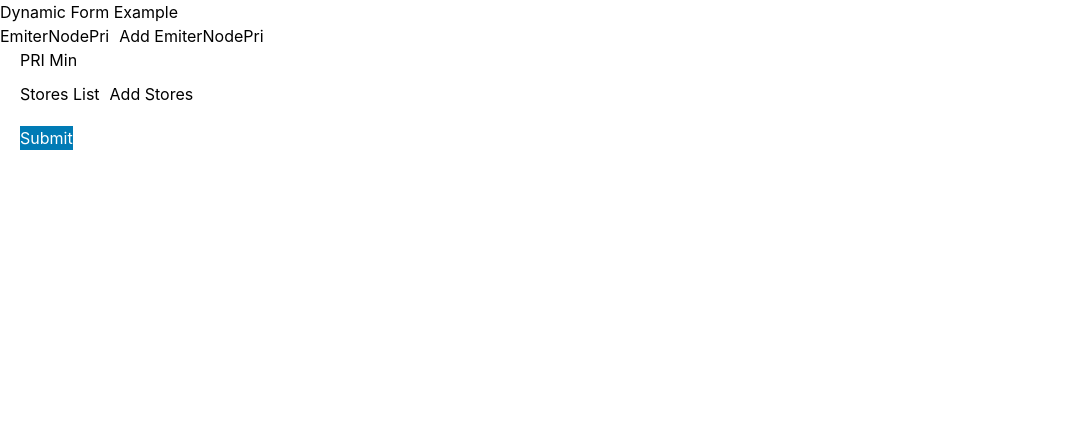
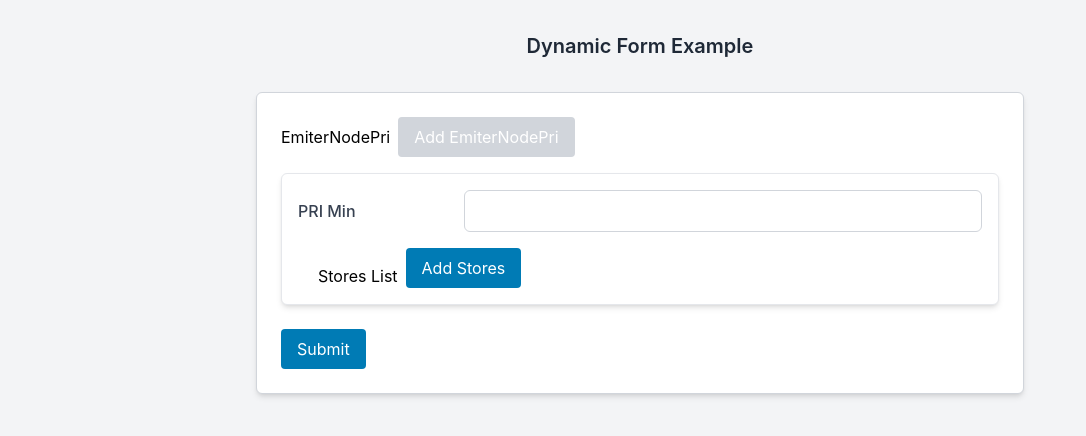
Before and after one commit to ayseberfinozcubuk/treeFormReact, a React (Create React App) app: page / in a window 1280 px wide. Both pictures are taken after a click on the button "Add EmiterNodePri". Shown: the top 436 px of the page, without its empty margins (0-1086 px from the left). Built offline with nearby package versions, Linux system fonts and the light colour scheme.

Commit message:
a little style added, alignment needs to be fixed

```diff
--- a/package.json
+++ b/package.json
@@ -8,7 +8,7 @@
     "@testing-library/react": "^13.4.0",
     "@testing-library/user-event": "^13.5.0",
     "primeicons": "^7.0.0",
-    "primereact": "^10.8.3",
+    "primereact": "^10.8.4",
     "react": "^18.3.1",
     "react-dom": "^18.3.1",
     "react-scripts": "5.0.1",
@@ -42,6 +42,6 @@
   "devDependencies": {
     "autoprefixer": "^10.4.20",
     "postcss": "^8.4.47",
-    "tailwindcss": "^3.4.13"
+    "tailwindcss": "^3.4.14"
   }
 }
--- a/src/App.js
+++ b/src/App.js
@@ -1,7 +1,7 @@
 // App.js
 import React, { useState } from "react";
 import DynamicForm from "./components/DynamicForm";
-import { Button } from "primereact/button";
+import FormButton from "./components/FormButton"; // Import FormButton
 import { useFormStore } from "./store/useFormStore";
 
 const App = () => {
@@ -32,18 +32,23 @@ const App = () => {
   };
 
   return (
-    <div className="app-container">
-      <h1>Dynamic Form Example</h1>
+    <div className="min-h-screen bg-gray-100 flex flex-col items-center justify-start py-8">
+      {/* The header/title at the top */}
+      <h1 className="text-xl font-semibold text-gray-800 mb-8">
+        Dynamic Form Example
+      </h1>
 
+      {/* The form container */}
+      <div className="w-full max-w-3xl p-6 bg-white shadow-md rounded-md border border-gray-300">
         {/* Show the "Add Root" button aligned with the form's indentation */}
-      <div>
+        <div className="mb-4 flex items-center">
           <label className="form-label">{root}</label>
-        <Button
+          <FormButton
             label={`Add ${root}`}
             icon="pi pi-plus"
             onClick={handleStartForm}
             disabled={isClicked} // Disable the button after the first click
-          style={{ marginLeft: "10px" }}
+            className="ml-2"
           />
         </div>
 
@@ -59,17 +64,13 @@ const App = () => {
         )}
 
         {/* Submit Button */}
-      <Button
+        <FormButton
           label="Submit"
           icon="pi pi-check"
           onClick={handleSubmit}
-        style={{
-          marginTop: "20px",
-          backgroundColor: "#007bb5",
-          color: "white",
-          marginLeft: "20px", // Ensure the submit button is aligned with the form
-        }}
+          className="mt-6 bg-blue-500 text-white"
         />
+      </div>
     </div>
   );
 };
--- a/src/Components/CancelButton.jsx
+++ b/src/Components/CancelButton.jsx
@@ -7,9 +7,9 @@ const CancelButton = ({ onCancel }) => {
     <Button
       label="Cancel"
       icon="pi pi-times"
-      className="p-button-danger"
       onClick={onCancel}
-      style={{ marginLeft: "10px" }}
+      className="ml-2 p-button-rounded p-button-success"
+      style={{ padding: "0.75rem 1.5rem" }}
     />
   );
 };
--- a/src/Components/DynamicForm.jsx
+++ b/src/Components/DynamicForm.jsx
@@ -45,7 +45,11 @@ const DynamicForm = ({ jsonPath, path = "", parentId, indentLevel = 0 }) => {
     );
   };
 
-  return <div>{data?.Properties.map(renderInput)}</div>;
+  return (
+    <div className={`p-4 border border-gray-200 rounded-md bg-white shadow-md`}>
+      {data?.Properties.map(renderInput)}
+    </div>
+  );
 };
 
 export default DynamicForm;
--- a/src/Components/ExtendShrinkButton.jsx
+++ b/src/Components/ExtendShrinkButton.jsx
@@ -5,9 +5,9 @@ import { Button } from "primereact/button";
 const ExtendShrinkButton = ({ isExtended, onToggle }) => {
   return (
     <Button
-      icon={isExtended ? "pi pi-angle-down" : "pi pi-angle-up"}
+      icon={isExtended ? "pi pi-angle-up" : "pi pi-angle-down"}
       onClick={onToggle}
-      className="p-button-text"
+      className="ml-2 mt-2 p-button-secondary"
     />
   );
 };
--- a/src/Components/InputForm.jsx
+++ b/src/Components/InputForm.jsx
@@ -11,8 +11,15 @@ const InputForm = ({ property, path, indentLevel }) => {
   };
 
   return (
-    <div style={{ marginLeft: `${indentLevel * 20}px`, marginBottom: "10px" }}>
-      <label className="form-label">{Label}</label>
+    <div
+      className={`flex items-center space-x-4 mb-4 ml-${indentLevel * 4}`} // Adjust spacing between elements
+    >
+      {/* Label */}
+      <label className="form-label text-gray-700 font-medium min-w-[150px]">
+        {Label}
+      </label>
+
+      {/* Input field */}
       <input
         type={Type === "Double" ? "number" : "text"}
         value={formValues[`${path}.${Name}`] || ""}
@@ -20,7 +27,7 @@ const InputForm = ({ property, path, indentLevel }) => {
         min={MinMax?.Min}
         max={MinMax?.Max}
         required
-        className="form-input"
+        className="form-input border border-gray-300 rounded-md p-2 w-full" // Tailwind classes for input styling
       />
     </div>
   );
--- a/src/Components/ListForm.jsx
+++ b/src/Components/ListForm.jsx
@@ -1,7 +1,7 @@
 // ListForm.jsx
 import React, { useState } from "react";
-import { Button } from "primereact/button";
 import DynamicForm from "./DynamicForm";
+import FormButton from "./FormButton"; // Import FormButton
 import { useFormStore } from "../store/useFormStore";
 import { v4 as uuidv4 } from "uuid";
 
@@ -27,24 +27,22 @@ const ListForm = ({ property, path, parentId, indentLevel }) => {
     <div style={{ marginLeft: `${indentLevel * 20}px` }}>
       {/* Add Stores Button (disable after one click) */}
       <label>{Label}</label>
-      <Button
-        type="button"
+      <FormButton
         label={`Add ${Name}`} // E.g., Add Stores
         icon="pi pi-plus"
         onClick={handleAddListClick}
         disabled={isClicked} // Disable after first click
-        style={{ marginLeft: "10px" }}
+        className="ml-2"
       />
 
       {/* Dynamically created "Add Store" buttons */}
       {storeButtons.map((storeId) => (
         <div key={storeId} style={{ marginTop: "10px" }}>
-          <Button
-            type="button"
+          <FormButton
             label={`Add ${ListType}`} // E.g., Add Store
             icon="pi pi-plus"
             onClick={() => handleAddStoreClick(storeId)} // Create independent Store form
-            style={{ marginLeft: "20px" }}
+            className="ml-2"
           />
 
           {/* Render dynamically created subforms */}
--- a/src/Utils/utils.js
+++ b/src/Utils/utils.js
@@ -1,6 +1,8 @@
+// utils.js
+
 export const updateNestedValues = (formValues, path, propertyName, value) => {
   const updatedValues = { ...formValues };
-    const paths = path ? path.split('.') : [];
+  const paths = path ? path.split(".") : [];
   let current = updatedValues;
 
   paths.forEach((p) => {
@@ -8,19 +10,19 @@ export const updateNestedValues = (formValues, path, propertyName, value) => {
     current = current[p];
   });
 
-    current[propertyName] = value;
+  current[propertyName] = value; // Update the nested value
   return updatedValues;
 };
 
 export const getNestedValue = (formValues, path, propertyName) => {
-    if (!path) return formValues[propertyName] || '';
-    const paths = path.split('.');
+  if (!path) return formValues[propertyName] || "";
+  const paths = path.split(".");
   let current = formValues;
 
   for (const p of paths) {
     current = current[p];
-        if (!current) return '';
+    if (!current) return ""; // If not found, return an empty string
   }
 
-    return current[propertyName] || '';
+  return current[propertyName] || ""; // Return the found value or empty string
 };
--- a/src/components/FormButton.jsx
+++ b/src/components/FormButton.jsx
@@ -1,11 +1,51 @@
-// FormButton.jsx
 import React from "react";
 import { Button } from "primereact/button";
+import PropTypes from "prop-types";
 
-const FormButton = ({ label, onClick, style }) => {
+const FormButton = ({
+  label,
+  icon,
+  onClick,
+  disabled = false,
+  className = "",
+  style = {}, // Accept custom style
+}) => {
+  // Combine default and custom styles (use custom styles to override)
+  const combinedStyles = {
+    padding: "8px 16px", // Default padding
+    backgroundColor: disabled ? "#d1d5db" : "#007bb5", // Gray when disabled, Blue otherwise
+    color: "white",
+    borderRadius: "4px", // Rounded corners
+    ...style, // Merge with passed custom styles
+  };
+
   return (
-    <Button label={label} icon="pi pi-check" onClick={onClick} style={style} />
+    <Button
+      label={label}
+      icon={icon}
+      onClick={onClick}
+      disabled={disabled}
+      className={`p-button ${className}`} // PrimeReact's default button class + any extra class
+      style={combinedStyles} // Use the combined styles
+    />
   );
 };
 
+// PropTypes for validation and easier management in the future
+FormButton.propTypes = {
+  label: PropTypes.string.isRequired,
+  icon: PropTypes.string,
+  onClick: PropTypes.func.isRequired,
+  disabled: PropTypes.bool,
+  className: PropTypes.string,
+  style: PropTypes.object,
+};
+
+FormButton.defaultProps = {
+  icon: "",
+  disabled: false,
+  className: "",
+  style: {}, // Empty style object by default
+};
+
 export default FormButton;
--- a/src/index.css
+++ b/src/index.css
@@ -4,14 +4,14 @@
 
 body {
   margin: 0;
-  font-family: -apple-system, BlinkMacSystemFont, 'Segoe UI', 'Roboto', 'Oxygen',
-    'Ubuntu', 'Cantarell', 'Fira Sans', 'Droid Sans', 'Helvetica Neue',
+  font-family: -apple-system, BlinkMacSystemFont, "Segoe UI", "Roboto", "Oxygen",
+    "Ubuntu", "Cantarell", "Fira Sans", "Droid Sans", "Helvetica Neue",
     sans-serif;
   -webkit-font-smoothing: antialiased;
   -moz-osx-font-smoothing: grayscale;
 }
 
 code {
-  font-family: source-code-pro, Menlo, Monaco, Consolas, 'Courier New',
+  font-family: source-code-pro, Menlo, Monaco, Consolas, "Courier New",
     monospace;
 }
--- a/tailwind.config.js
+++ b/tailwind.config.js
@@ -1,11 +1,11 @@
-/** @type {import('tailwindcss').Config} */
 module.exports = {
-  content: [
-    "./index.html",
-    "./src/**/*.{js,ts,jsx,tsx}",
-  ],
+  purge: ["./src/**/*.{js,jsx,ts,tsx}", "./public/index.html"],
+  darkMode: false, // or 'media' or 'class'
   theme: {
     extend: {},
   },
+  variants: {
+    extend: {},
+  },
   plugins: [],
-}
+};
```
Also changed, not shown: src/index.js (+6 -7 lines), 1 other file (tests, documents, lock files or other folders). Lines whose indentation alone changed are shown as unchanged.
